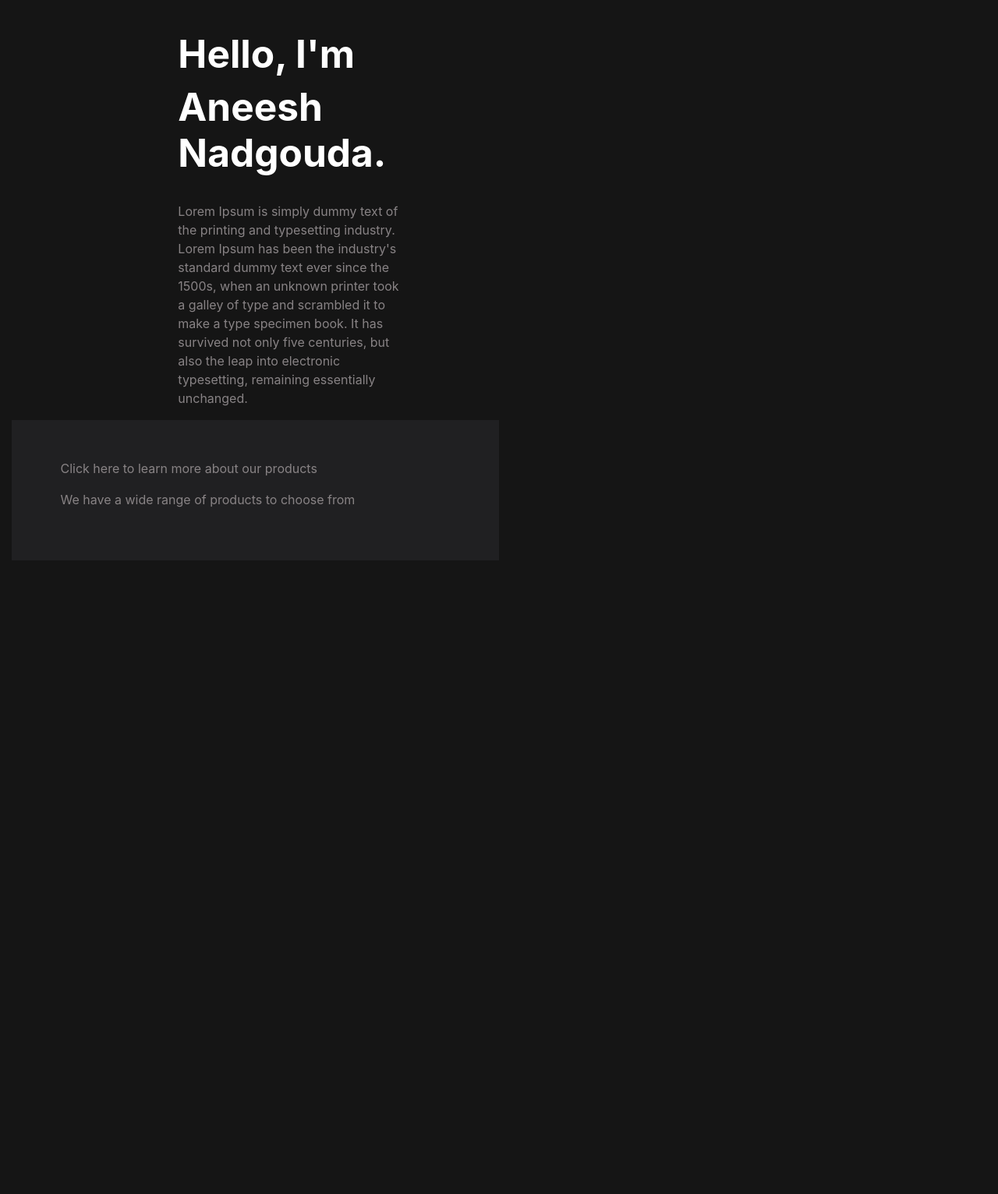
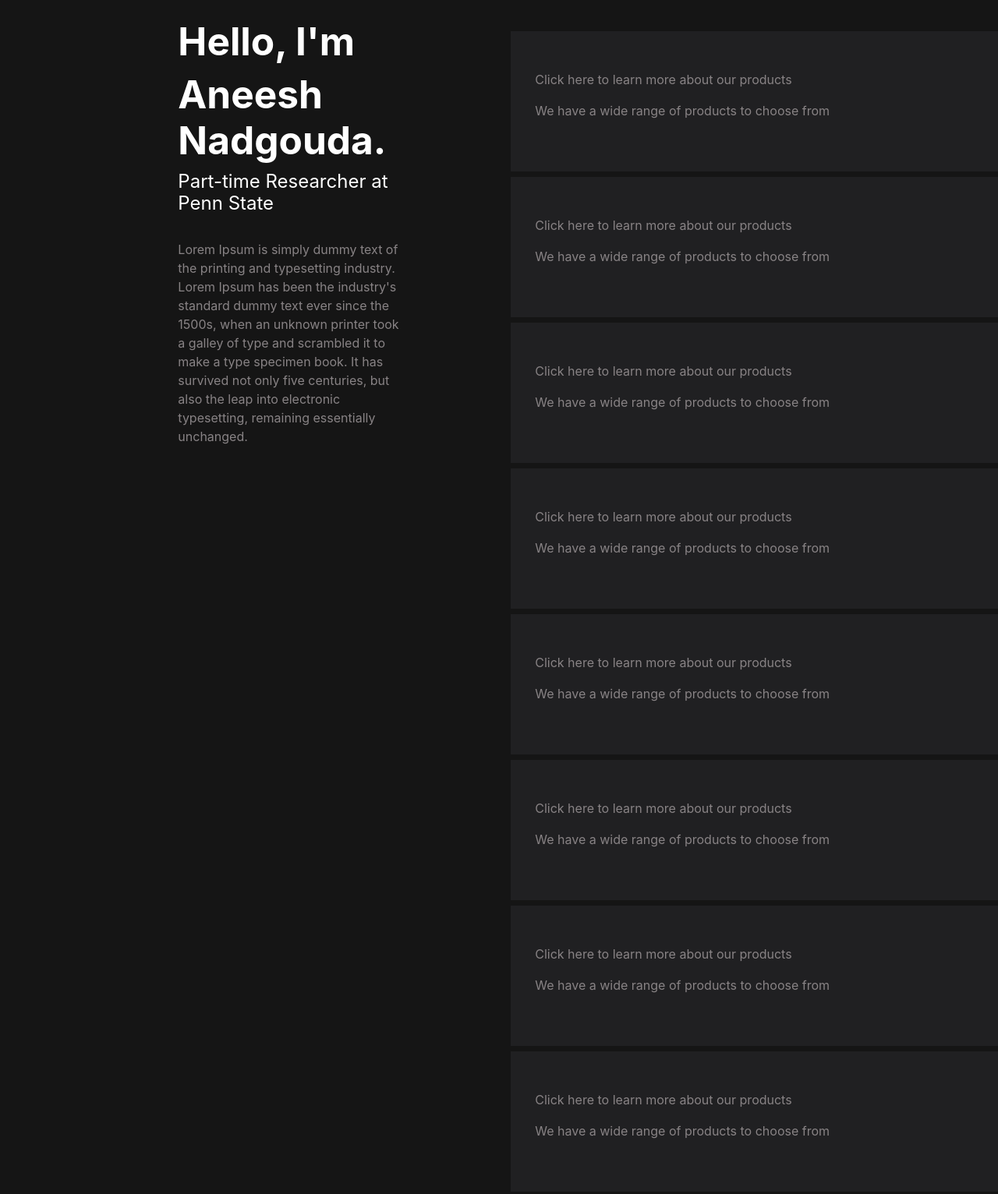
Before and after one commit to AneeshNadgouda/AneeshNadgouda.github.io, a plain HTML site: page index.html in a window 1280 px wide. Shown: the part 40-1572 px from the top of the page at 78% size. Before the commit the page ends 880 px from the top, so only its background shows below. Drawn offline with nearby package versions, Linux system fonts and the light colour scheme.

Commit message:
half screen scrolling

```diff
--- a/index.html
+++ b/index.html
@@ -19,26 +19,102 @@
     <title>Aneesh Nadgouda</title>
   </head>
   <body>
-    <div class="container">
-      <div class="row">
-
-        <div class="col-3 offset-md-2">
+    <div class="col-3 offset-md-2 bruh fixed-top">
       <h1>Hello, I'm</h1>
       <h1>Aneesh Nadgouda.</h1>
+      <h2>Part-time Researcher at Penn State</h2>
       <br />
       <p>
         Lorem Ipsum is simply dummy text of the printing and typesetting
-            industry. Lorem Ipsum has been the industry's standard dummy text
-            ever since the 1500s, when an unknown printer took a galley of type
-            and scrambled it to make a type specimen book. It has survived not
-            only five centuries, but also the leap into electronic typesetting,
-            remaining essentially unchanged.
+        industry. Lorem Ipsum has been the industry's standard dummy text ever
+        since the 1500s, when an unknown printer took a galley of type and
+        scrambled it to make a type specimen book. It has survived not only five
+        centuries, but also the leap into electronic typesetting, remaining
+        essentially unchanged.
       </p>
     </div>
 
-        <div class="col-1"></div>
-
-        <div class="col">
+    <div class="container">
+      <div class="row">
+        <div class="col offset-6">
+          <div class="panel" onclick="window.location.href='#'">
+            <div>
+              <p>Click here to learn more about our products</p>
+              <p>We have a wide range of products to choose from</p>
+            </div>
+          </div>
+          <div class="panel" onclick="window.location.href='#'">
+            <div>
+              <p>Click here to learn more about our products</p>
+              <p>We have a wide range of products to choose from</p>
+            </div>
+          </div>
+          <div class="panel" onclick="window.location.href='#'">
+            <div>
+              <p>Click here to learn more about our products</p>
+              <p>We have a wide range of products to choose from</p>
+            </div>
+          </div>
+          <div class="panel" onclick="window.location.href='#'">
+            <div>
+              <p>Click here to learn more about our products</p>
+              <p>We have a wide range of products to choose from</p>
+            </div>
+          </div>
+          <div class="panel" onclick="window.location.href='#'">
+            <div>
+              <p>Click here to learn more about our products</p>
+              <p>We have a wide range of products to choose from</p>
+            </div>
+          </div>
+          <div class="panel" onclick="window.location.href='#'">
+            <div>
+              <p>Click here to learn more about our products</p>
+              <p>We have a wide range of products to choose from</p>
+            </div>
+          </div>
+          <div class="panel" onclick="window.location.href='#'">
+            <div>
+              <p>Click here to learn more about our products</p>
+              <p>We have a wide range of products to choose from</p>
+            </div>
+          </div>
+          <div class="panel" onclick="window.location.href='#'">
+            <div>
+              <p>Click here to learn more about our products</p>
+              <p>We have a wide range of products to choose from</p>
+            </div>
+          </div>
+          <div class="panel" onclick="window.location.href='#'">
+            <div>
+              <p>Click here to learn more about our products</p>
+              <p>We have a wide range of products to choose from</p>
+            </div>
+          </div>
+          <div class="panel" onclick="window.location.href='#'">
+            <div>
+              <p>Click here to learn more about our products</p>
+              <p>We have a wide range of products to choose from</p>
+            </div>
+          </div>
+          <div class="panel" onclick="window.location.href='#'">
+            <div>
+              <p>Click here to learn more about our products</p>
+              <p>We have a wide range of products to choose from</p>
+            </div>
+          </div>
+          <div class="panel" onclick="window.location.href='#'">
+            <div>
+              <p>Click here to learn more about our products</p>
+              <p>We have a wide range of products to choose from</p>
+            </div>
+          </div>
+          <div class="panel" onclick="window.location.href='#'">
+            <div>
+              <p>Click here to learn more about our products</p>
+              <p>We have a wide range of products to choose from</p>
+            </div>
+          </div>
           <div class="panel" onclick="window.location.href='#'">
             <div>
               <p>Click here to learn more about our products</p>
@@ -47,7 +123,6 @@
           </div>
         </div>
       </div>
-
     </div>
 
     <!-- Optional JavaScript -->
--- a/style.css
+++ b/style.css
@@ -2,13 +2,18 @@ body{
     margin-top:10%;
     background-color: #151515;
     width: 100%;
-
 }
 
 h1{
     color: #FFFFFF;
     font-weight: bold;
     font-size: 310%;
+}
+
+h2{
+    color: #FFFFFF;
+    font-weight:normal;
+    font-size: 150%;
 }
 
 p{
@@ -25,6 +30,12 @@ p{
     transform: translateX(-50%);
 }
 
+.bruh{
+    margin-top: 5%;
+}
+
+
+
 .panel {
     width: 625px;
     height: 180px;
@@ -34,4 +45,11 @@ p{
     justify-content: center;
     cursor: pointer;
     padding: 5%;
+    margin-bottom: 7px;
   }
+
+@media (max-width: 767px) {
+    .fixed-top {
+      position: static;
+    }
+  }
```
Lines whose indentation alone changed are shown as unchanged.
